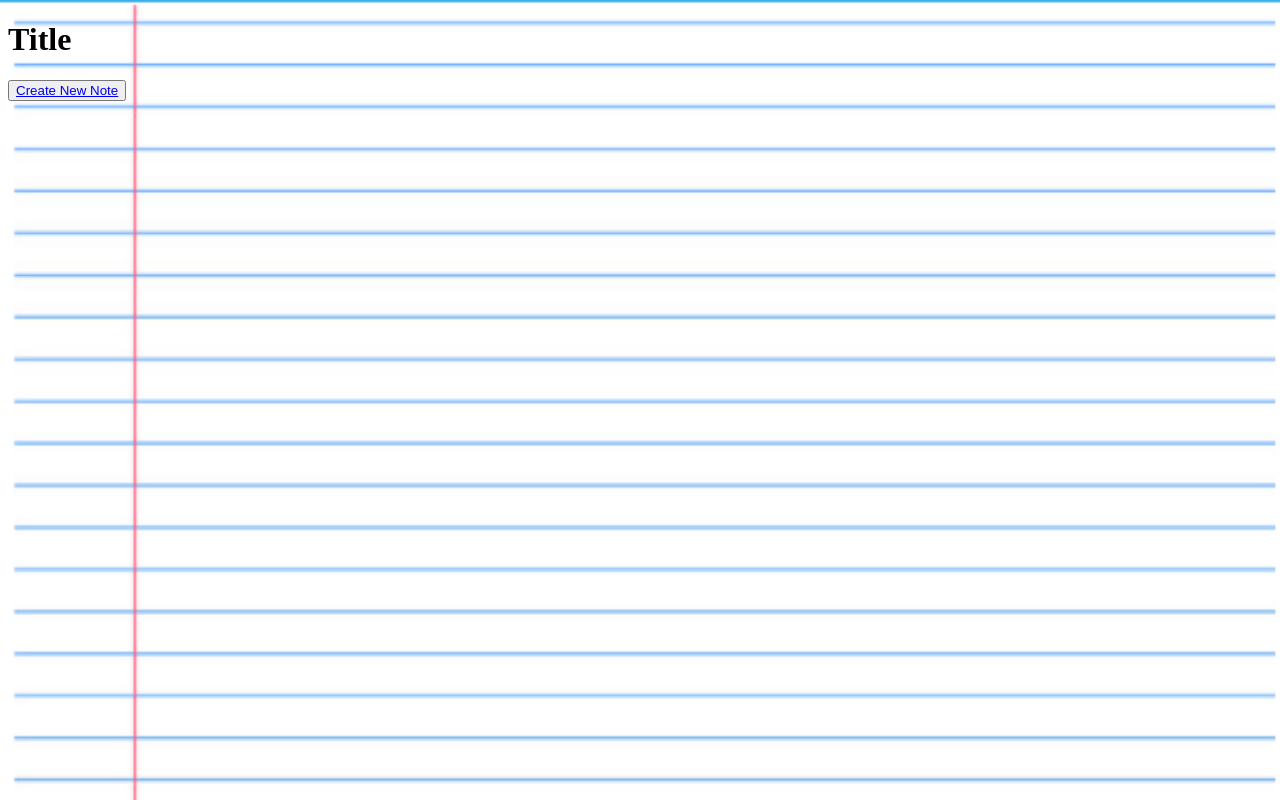
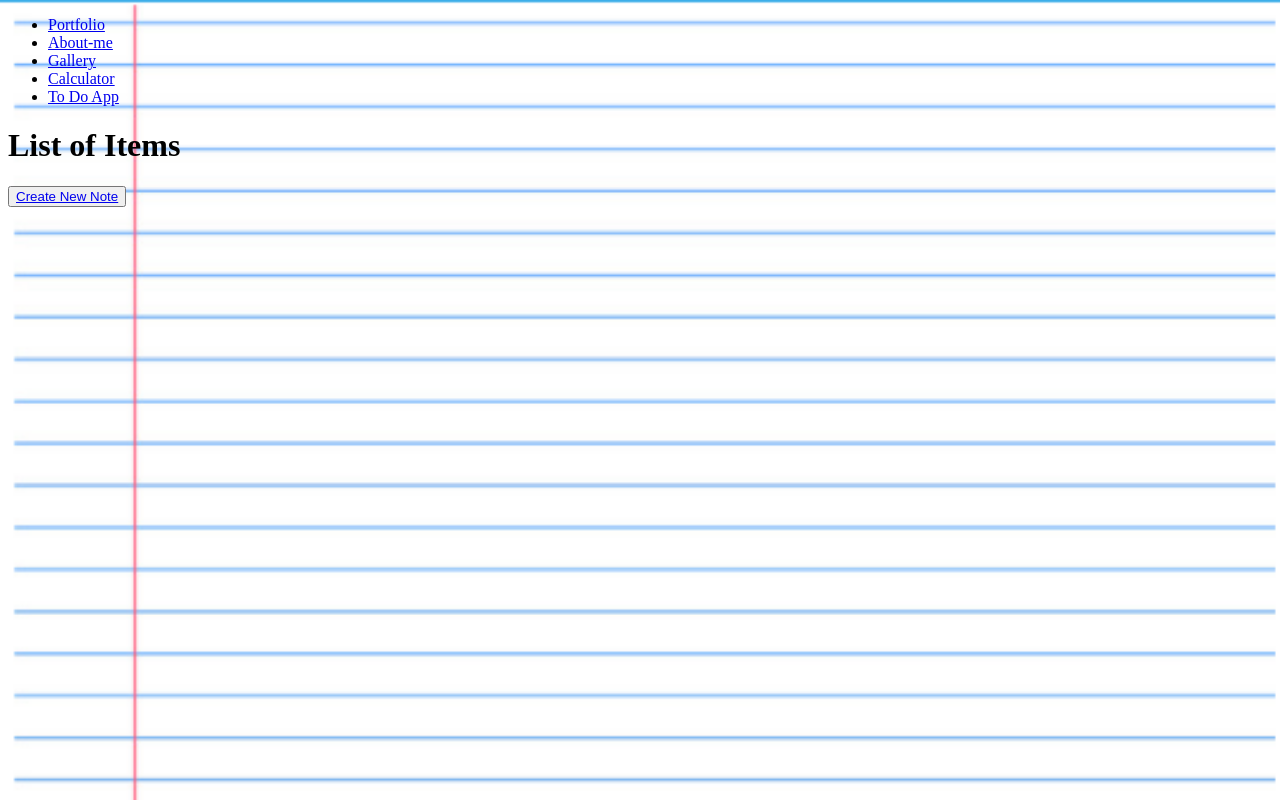
Before and after one commit to edtihcode/edtihcode.github.io4, a website: page toDoApp/client/index.html in a window 1280 px wide. Drawn offline with Linux system fonts and the light colour scheme; no server answers.

Commit message:
added links

```diff
--- a/toDoApp/client/index.html
+++ b/toDoApp/client/index.html
@@ -13,9 +13,17 @@
 </head>
 
 <body>
-
+  <nav>
+     <ul>
+       <li><a id= logo href="index.html"> Portfolio</a></li>
+       <li><a id= logo href="about-me/Ed_about_me.html"> About-me</a></li>
+       <li><a id= logo href="Gallery/index.html"> Gallery</a></li>
+       <li><a id= logo href="mpgCalculator/index.html"> Calculator</a></li>
+       <li><a id= logo href="toDoApp/client/index.html"> To Do App</a></li>
+     </ul>
+  </nav>
   <div id="container">
-      <h1>Title</h1>
+      <h1>List of Items</h1>
       <button type="button" name="button"><a href="edit-note.html">Create New Note</a></button>
         <div id="list">
           <ul>
```
